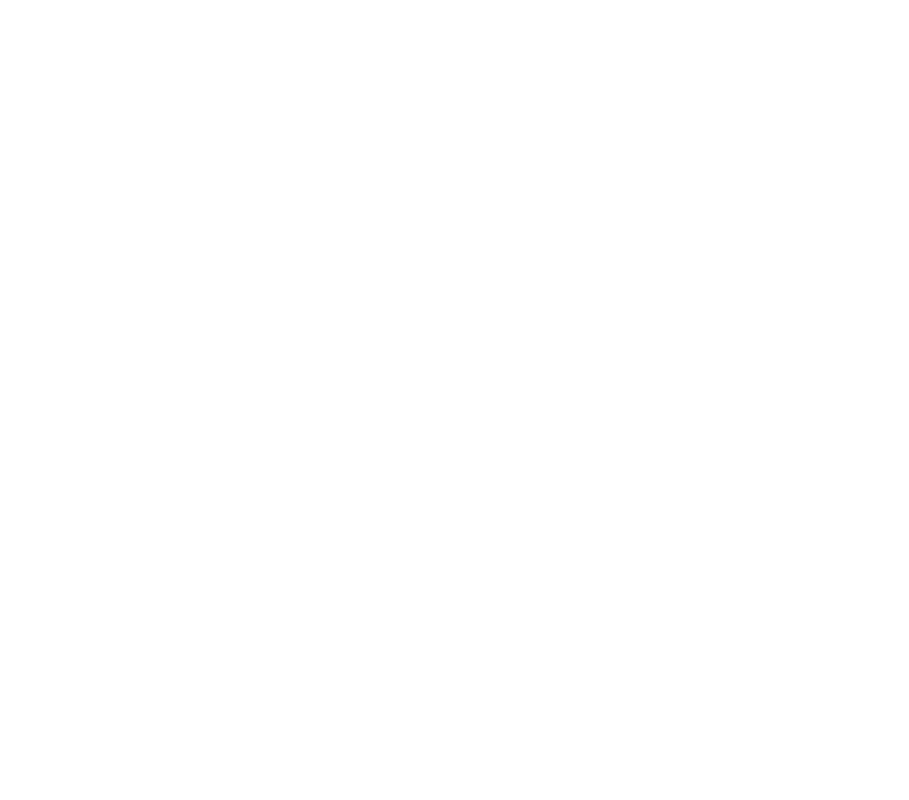
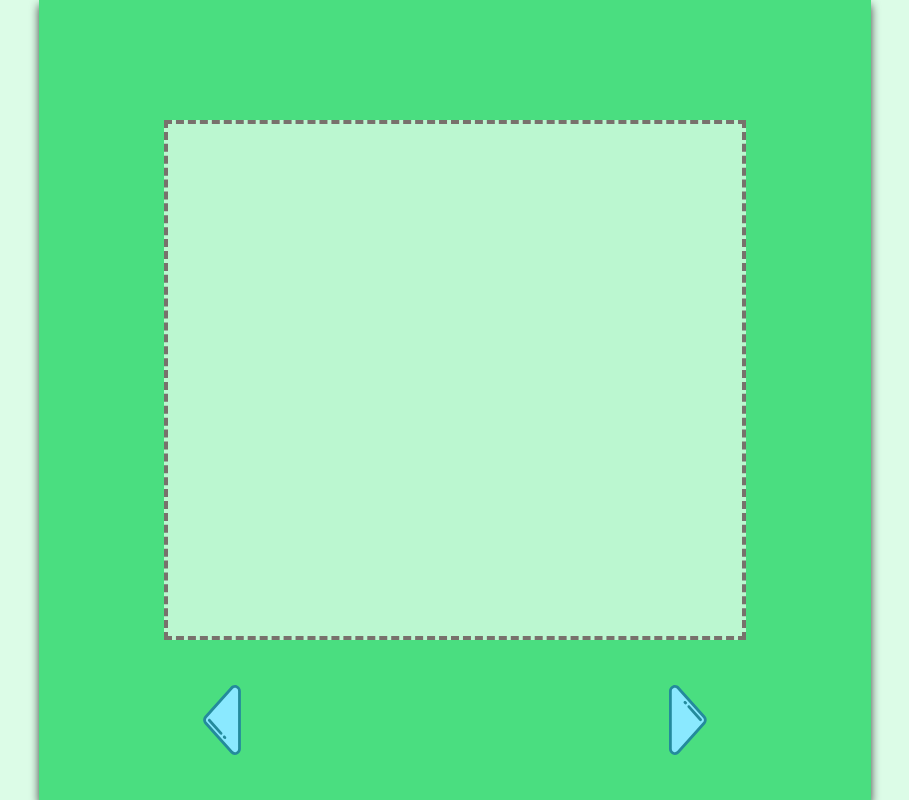
Before and after one commit to Kiwasthal/image-slider, a plain HTML site: page index.html in a window 1280 px wide. Shown: the whole page, without its empty margins (185-1094 px from the left). Drawn offline with Linux system fonts and the light colour scheme.

Commit message:
Added layout and button animations

```diff
--- a/index.html
+++ b/index.html
@@ -8,5 +8,35 @@
     <link rel="stylesheet" href="style.css" />
     <script src="script.js" defer></script>
   </head>
-  <body></body>
+  <body>
+    <div class="page-main">
+      <div class="image-container">
+
+      </div>
+      <div class="image-helper">
+        <div class="arrow-left-container">
+          <img
+            class="left-arrow"
+            src="./assets/left-arrow-arrows-svgrepo-com.svg"
+          />
+          <img
+            class="left-arrow-onhover"
+            src="./assets/left-arrow-arrows-svgrepo-com.svg"
+          />
+        </div>
+        <div class="image-index"></div>
+        <div class="arrow-right-container">
+            <img
+            class="right-arrow"
+            src="./assets/left-arrow-arrows-svgrepo-com.svg"
+          />
+          <img
+            class="right-arrow-onhover"
+            src="./assets/left-arrow-arrows-svgrepo-com.svg"
+          />
+        </div>
+        </div>
+      </div>
+    </div>
+  </body>
 </html>
--- a/style.css
+++ b/style.css
@@ -0,0 +1,110 @@
+body {
+  margin: 0;
+  padding: 0;
+  background-color: #dcfce7;
+  width: 100vw;
+  height: 100vh;
+  display: grid;
+  justify-items: center;
+  overflow: hidden;
+}
+
+.page-main {
+  background-color: #4ade80;
+  filter: drop-shadow(0px 5px 5px #404040);
+  width: 65%;
+  display: grid;
+  grid-template-columns: 15% 1fr 15%;
+  grid-template-rows: 15% 1fr 20%;
+}
+
+.title {
+  grid-area: 1 / 1 / 2 / 4;
+  align-self: center;
+  justify-self: center;
+  font-size: 4rem;
+}
+
+.image-container {
+  grid-area: 2 / 2 / 3 / 3;
+  background-color: #bbf7d0;
+  border: 4px dashed #78716c;
+}
+
+.image-helper {
+  grid-area: 3 / 2 / 4 / 3;
+  display: grid;
+  grid-template-columns: 20% 1fr 20%;
+}
+
+.arrow-left-container,
+.arrow-right-container {
+  display: grid;
+  align-items: center;
+  justify-items: center;
+}
+
+.left-arrow,
+.right-arrow,
+.left-arrow-onhover,
+.right-arrow-onhover {
+  width: 60%;
+  height: 60%;
+  transition: all 500ms;
+  transition-timing-function: cubic-bezier(0.17, 0.67, 0.64, 1.59);
+  opacity: 1;
+  cursor: pointer;
+}
+
+.left-arrow,
+.left-arrow-onhover {
+  grid-area: 1 / 1 / 2 / 2;
+}
+
+.right-arrow,
+.right-arrow-onhover {
+  transform: rotate(180deg);
+  grid-area: 1 / 1 / 2 / 2;
+}
+
+.right-arrow-onhover {
+  transform: translateX(-100%) rotate(180deg);
+  opacity: 0;
+}
+
+.left-arrow-onhover {
+  transform: translateX(100%);
+  opacity: 0;
+}
+
+.arrow-left-container:hover .left-arrow {
+  transform: translate(-200%);
+  opacity: 0;
+}
+
+.arrow-left-container:hover .left-arrow-onhover {
+  transform: translateX(-20%);
+  opacity: 1;
+}
+
+.arrow-right-container:hover .right-arrow {
+  transform: translate(200%) rotate(180deg);
+  opacity: 0;
+}
+
+.arrow-right-container:hover .right-arrow-onhover {
+  transform: translateX(20%) rotate(180deg);
+  opacity: 1;
+}
+
+.display {
+  width: 100%;
+  height: 100%;
+  opacity: 1;
+  transition: all 500ms ease-in-out;
+}
+
+.display:hover {
+  transform: translateX(200%);
+  opacity: 0;
+}
```
Also changed, not shown: assets/left-arrow-arrows-svgrepo-com.svg (added), 1 other file.
